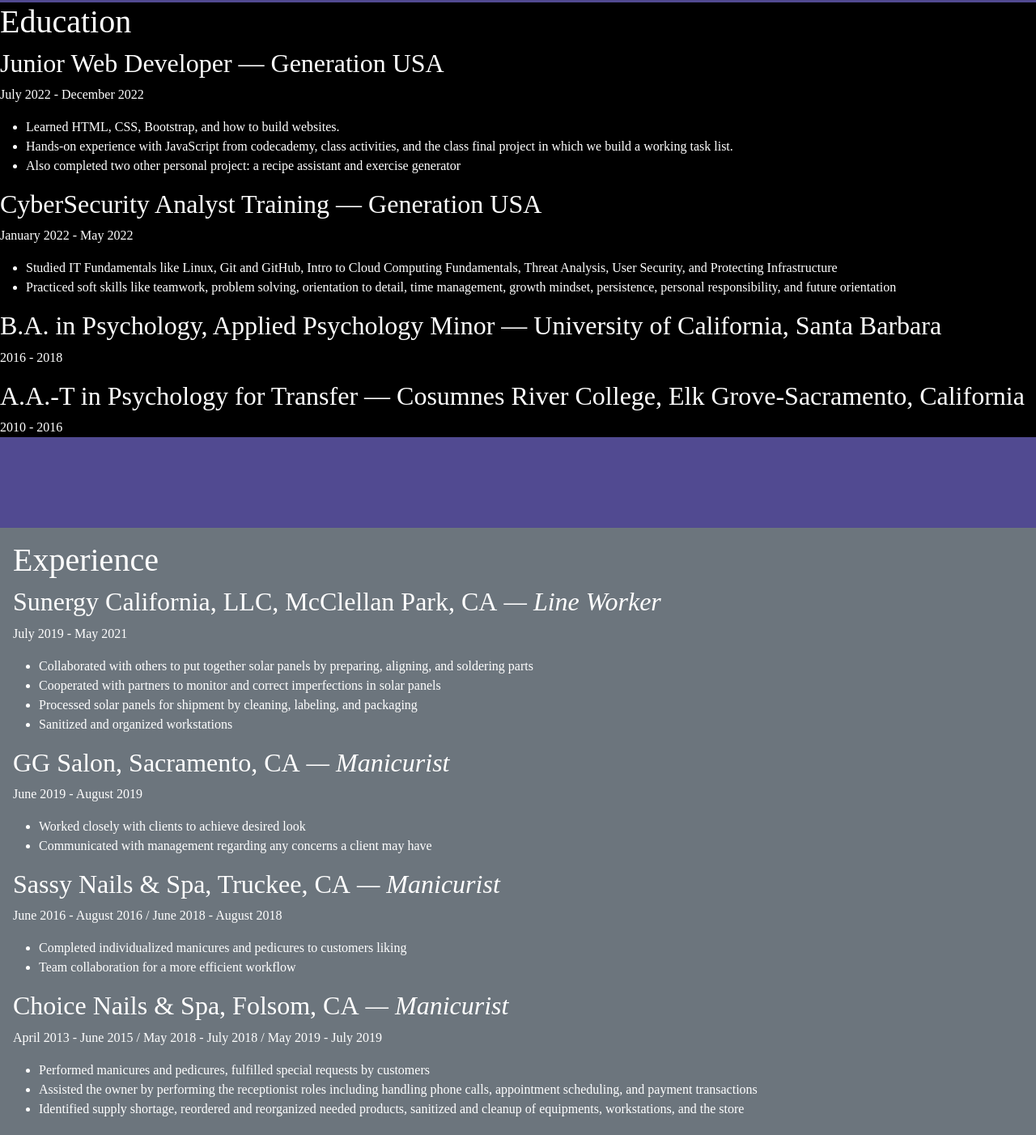
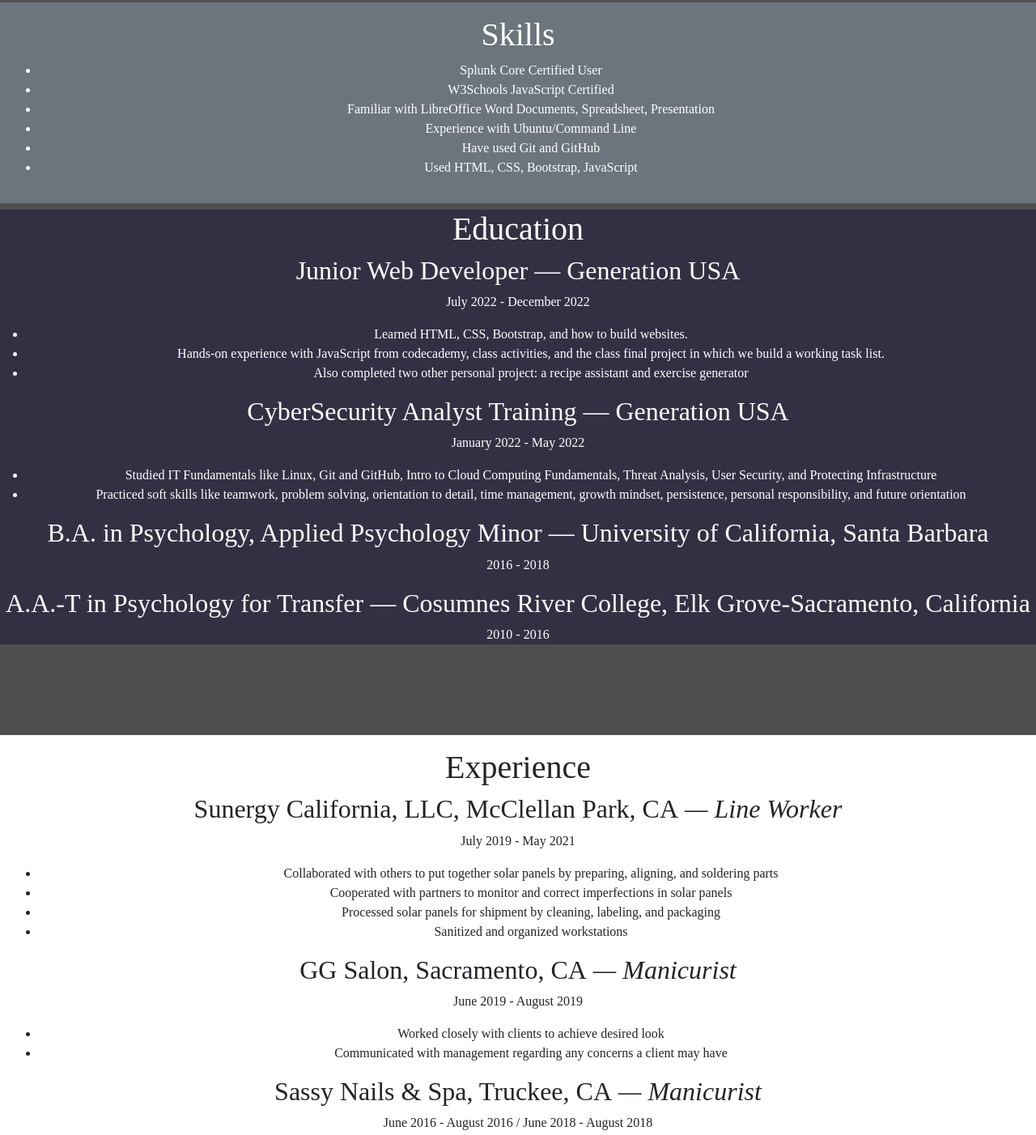
Before and after one commit to EttaPhung/EttaPhung.github.io, a plain HTML site: page index.html in a window 1280 px wide. Shown: the part 1011-2413 px from the top of the page at 81% size. Drawn offline with nearby package versions, Linux system fonts and the light colour scheme.

Commit message:
add education, more projects, fix color

```diff
--- a/assets/css/style.css
+++ b/assets/css/style.css
@@ -1,7 +1,17 @@
 * {
     font-family: 'Cutive', 'Noto Serif HK', 'Cutive Mono', serif;
+
+}
+
+* {
+    text-align: center;
+    max-width: 550rem;
 }
 
 body {
-    background-color: rgb(81, 74, 145);
+    background-color: rgb(79, 79, 79);
 }
+
+#education {
+    background-color: rgb(50, 49, 68);
+}
--- a/index.html
+++ b/index.html
@@ -54,8 +54,21 @@
         <p>A current student of Generation USA's Junior Web Developer program and an alumni of their Cybersecurity Analyst program. I find the ability to command computers to do what we want with the tips of our fingers magical. It is a wonderful magic that have excited me ever since high school where I had the opportunity to tinkered with robot programming thanks to our robotics club. While it seems like developing websites is a whole different mechanical beast from robots, the ability to just make miracles with keystrokes is just the same. Whether it is developing unique websites to spark joy or fun little applications like a task list, you can count on me. </p>
     </div>
 
+    <!-- Skill Section -->
+    <div id="skills" class="p-3 mb-2 bg-secondary text-white">
+        <h1>Skills</h1>
+        <ul>
+            <li>Splunk Core Certified User</li>
+            <li>W3Schools JavaScript Certified</li>
+            <li>Familiar with LibreOffice Word Documents, Spreadsheet, Presentation</li>
+            <li>Experience with Ubuntu/Command Line</li>
+            <li>Have used Git and GitHub</li>
+            <li>Used HTML, CSS, Bootstrap, JavaScript</li>
+        </ul>
+    </div>
+
     <!--education-->
-    <div id = "education" class=" bg-black text-white">
+    <div id = "education" class="text-white">
         <h1>Education</h1>
 
         <h2>Junior Web Developer — Generation USA</h2>
@@ -84,7 +97,7 @@
     <br><br><br><br>
 
     <!-- Experience Section -->
-    <div id ="experience" class="p-3 mb-2 bg-secondary text-white">
+    <div id ="experience" class="p-3 mb-2 bg-body text-dark">
 
         <!--Old Work-->
         <h1>Experience</h1>
@@ -125,23 +138,10 @@
         </ul>
     </div>
 
-    <!-- Skill Section -->
-    <div id="skills" class="p-3 mb-2 bg-body text-dark">
-        <h1>Skills</h1>
-        <ul>
-            <li>Splunk Core Certified User</li>
-            <li>W3Schools JavaScript Certified</li>
-            <li>Familiar with LibreOffice Word Documents, Spreadsheet, Presentation</li>
-            <li>Experience with Ubuntu/Command Line</li>
-            <li>Have used Git and GitHub</li>
-            <li>Used HTML, CSS, Bootstrap, JavaScript</li>
-        </ul>
-    </div>
-
     <!-- Project Section -->
     <div id="projects" class="p-3 mb-2 bg-secondary card-deck">
         <h1 class="text-white">Projects</h1>
-        <div class="container-fluid col-sm-6 d-flex justify-content-center">
+        <div class="container-fluid d-flex justify-content-center">
 
     <!--Project: Task List-->
         <div class="card row" style="width: 25rem;">
```
